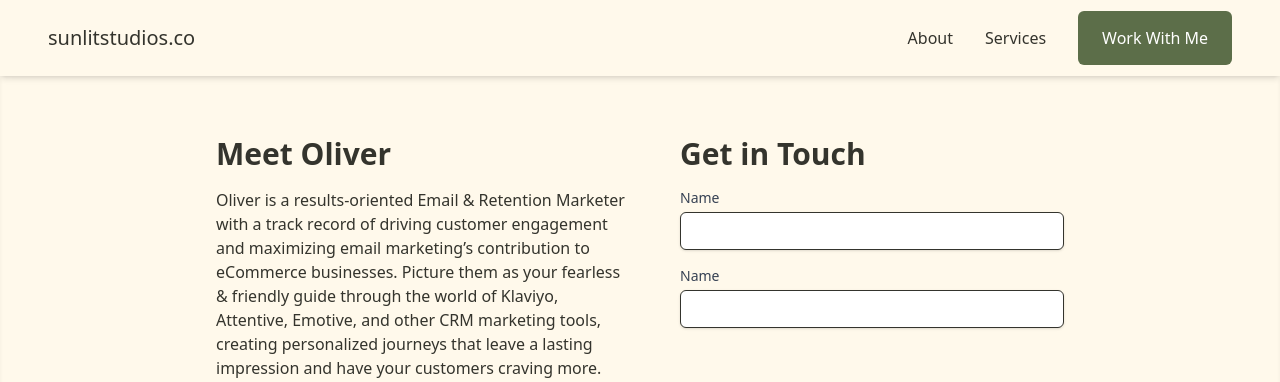
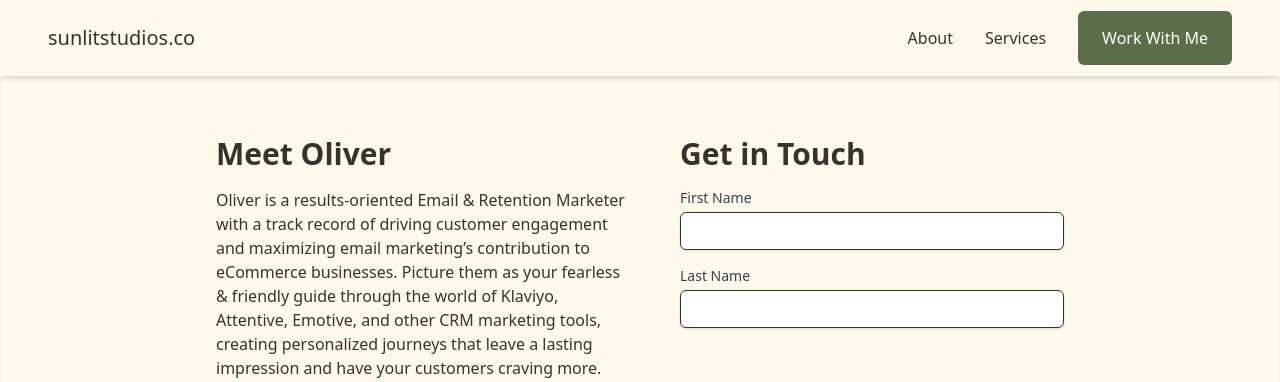
Before and after one commit to celliott181/sunlitstudios.co, a Jekyll site: the page built from contact.markdown, in a window 1280 px wide and 900 px high. Shown: the top 382 px of the window. Built offline with Jekyll 4.4.1, drawn with Linux system fonts in a browser that asks for light colours.

Commit message:
name adjustment on form

```diff
--- a/_layouts/contact-page.html
+++ b/_layouts/contact-page.html
@@ -13,11 +13,11 @@ layout: page
       <form>
         <h1>Get in Touch</h1>
         <div class="pb-4">
-          <label for="first-name" class="block text-sm font-medium text-gray-700">Name</label>
+          <label for="first-name" class="block text-sm font-medium text-gray-700">First Name</label>
           <input type="text" id="first-name" name="first-name" required class="w-full mt-1 block w-full px-3 py-2 bg-[#FFFFFF] border border-[#34342D] rounded-md shadow-sm focus:outline-none focus:ring-[#5C6E49] focus:border-[#5C6E49] sm:text-sm">
         </div>
         <div class="pb-4">
-          <label for="last-name" class="block text-sm font-medium text-gray-700">Name</label>
+          <label for="last-name" class="block text-sm font-medium text-gray-700">Last Name</label>
           <input type="text" id="last-name" name="last-name" required class="w-full mt-1 block w-full px-3 py-2 bg-[#FFFFFF] border border-[#34342D] rounded-md shadow-sm focus:outline-none focus:ring-[#5C6E49] focus:border-[#5C6E49] sm:text-sm">
         </div>
       </form>
```
